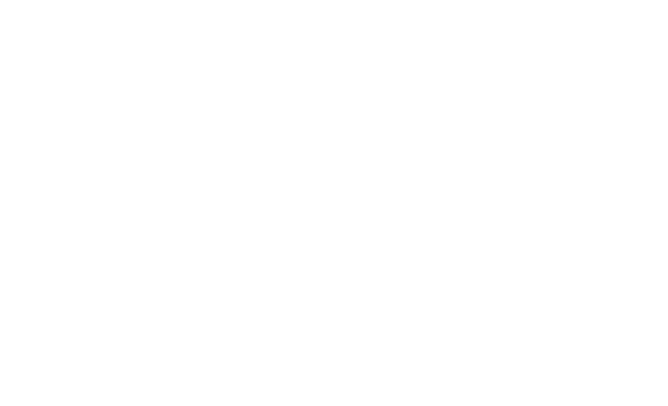
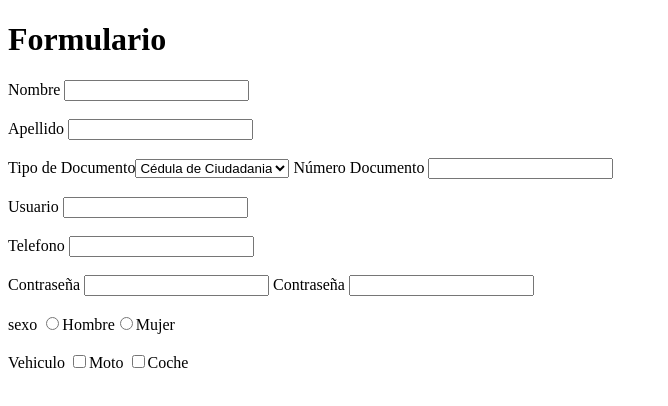
Before and after one commit to migueldelaossa/Grupo10MisionTic, a plain HTML site: page registro.html in a window 1280 px wide. Shown: the whole page, without its empty margins (0-668 px from the left). Drawn offline with Linux system fonts and the light colour scheme.

Commit message:
construcción inicial de formulario sin estilizar

```diff
--- a/registro.html
+++ b/registro.html
@@ -7,6 +7,37 @@
     <title>Document</title>
 </head>
 <body>
+    <h1>Formulario</h1>
+    <FORM ACTION = "Prueba.php" method="post">
 
+        Nombre <input type="text" name= "nombre"><br><br>
+        Apellido <input type="text" name= "apellido"><br><br>
+
+        Tipo de Documento<select name="my_html_select_box">
+            <option>Cédula de Ciudadania</option>
+            <option>Cédula de extrangería</option>
+            <option>Tarjeta de Identidad</option>
+            <option>Pasaporte</option>
+        </select>
+
+        Número Documento <input type="text" name= "documento"><br><br>
+
+
+        Usuario <input type="text" name= "usuario"><br><br>
+
+        Telefono <input type="number" name= "telefono"><br><br>
+
+        Contraseña <input type="password" name= "Password">
+        Contraseña <input type="password" name= "Password"><br><br>
+
+        sexo <input type = "radio" name= "Boton1"
+        Value = "1">Hombre<input type = "radio" name = "boton1"
+        value = "2">Mujer<br><br>
+
+        Vehiculo
+            <input type ="checkbox" name= "Moto" value="si">Moto
+            <input type="checkbox" name ="Coche" value="si">Coche<br><br>
+
+    </FORM>
 </body>
 </html>
```
Also changed, not shown: integrantes.txt.
